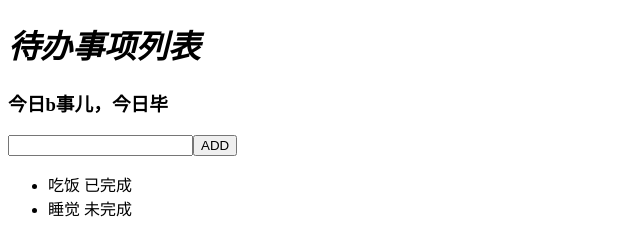
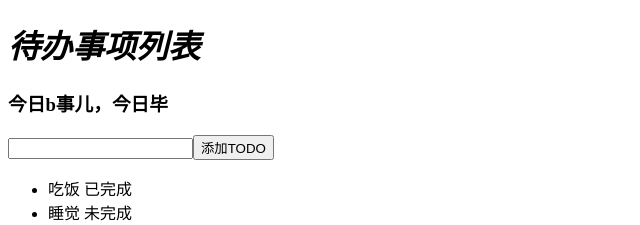
Before and after one commit to lubenweiniubi1/react-learning, a React (Create React App) app: page / in a window 1280 px wide. Shown: the top 225 px of the page, without its empty margins (0-640 px from the left). Built offline with nearby package versions, Linux system fonts and the light colour scheme.

Commit message:
event基础

```diff
--- a/src/App.js
+++ b/src/App.js
@@ -24,6 +24,67 @@ export default class App extends Component {
       ],
     }
   }
+
+  addTodo = (todoTitle) => {
+    console.log(todoTitle)
+    //这是常见的毛病 3不是一个数组，因为push语句返回的数组长度
+    // this.setState({ 报错
+    //   todos: this.state.todos.push({
+    //     id: Math.random(),
+    //     title: todoTitle,
+    //     isCompleted: false,
+    //   }),//这里返回了新的长度！！
+    // })
+
+    if (0) {
+      //这个代码不会出事儿
+      this.setState({
+        todos: this.state.todos.concat({
+          id: Math.random(),
+          title: todoTitle,
+          isCompleted: false,
+        }),
+      })
+      /** array.push
+       * 定义和用法push() 方法可向数组的末尾添加一个或多个元素，
+       * 并返回新的长度。而不是创建一个新的数组。
+       *
+       * array.concat
+       * 定义和用法
+       * concat() 方法用于连接两个或多个数组。
+       * 该方法不会改变现有的数组，而仅仅会返回被连接数组的一个副本。
+       * 参数	描述
+       * arrayX	必需。
+       * 该参数可以是具体的值，也可以是数组对象。可以是任意多个。
+       */
+    }
+    //可也可以用push
+    if (1) {
+      const newTodos1 = [...this.state.todos]
+      console.log(newTodos1)
+      const newTodos = this.state.todos.slice()
+      newTodos.push({
+        id: Math.random(),
+        title: todoTitle,
+        isCompleted: false,
+      })
+      this.setState({
+        todos: newTodos,
+      })
+
+      /**
+       * slice()
+       * 参数	描述
+       * start	可选。规定从何处开始选取。如果是负数，那么它规定从数组尾部开始算起的位置。
+       * 也就是说，-1 指最后一个元素，-2 指倒数第二个元素，以此类推。
+       * end	可选。规定从何处结束选取。该参数是数组片断结束处的数组下标。
+       * 如果没有指定该参数，那么切分的数组包含从 start 到数组结束的所有元素。
+       * 如果这个参数是负数，那么它规定的是从数组尾部开始算起的元素。
+       * 返回一个新的数组，包含从 start 到 end （不包括该元素）的 arrayObject 中的元素。
+       */
+    }
+  }
+
   render() {
     //每个renturn 必须只有一个根元素，这里生成额外的dom
     //如果实在不想要，就使用空标签,有两种用法
@@ -45,7 +106,7 @@ export default class App extends Component {
               {this.state.title} {/*这里会多一传一个children属性*/}
             </i>
           </TodoHeader>
-          <TodoInput btnDetail="ADD" />
+          <TodoInput addTodo={this.addTodo} />
           <TodoList todos={this.state.todos}></TodoList>
           <Like></Like>
         </>
--- a/src/components/Like/index.js
+++ b/src/components/Like/index.js
@@ -23,8 +23,6 @@ export default class Like extends Component {
     //setState 是异步的
     this.setState(
       (prevState, props) => {
-        console.log(prevState, props) //上一次的state
-        console.log("内部的", this.state.isLiked)
         return {
           // isLiked: !this.state.isLiked,
           isLiked: !prevState.isLiked,
@@ -32,10 +30,8 @@ export default class Like extends Component {
       },
       () => {
         //由于setState是异步的，如果想要获取到最新的state，应该在这个回调里面获取
-        console.log(this.state.isLiked)
       }
     )
-    console.log("外部的", this.state.isLiked)
   }
   render() {
     return (
--- a/src/components/TodoHeader/index.js
+++ b/src/components/TodoHeader/index.js
@@ -4,7 +4,6 @@ import PropTypes from "prop-types"
 
 //受控组件，所有状态都是通过props来传递的，自身没有状态
 export default function TodoHeader(props) {
-  console.log(props) //什么都不传 打印 {}
   return (
     <>
       <h1>{props.children}</h1>
--- a/src/components/TodoInput/index.js
+++ b/src/components/TodoInput/index.js
@@ -2,6 +2,14 @@ import React, { Component } from "react"
 import PropTypes from "prop-types"
 
 export default class TodoInput extends Component {
+  constructor() {
+    //只会执行一次
+    super()
+    this.state = {
+      inputValue: "",
+    }
+    this.handleInput2 = this.handleInput2.bind(this) //
+  }
   //类组件可以这样写
   static propTypes = {
     btnDetail: PropTypes.string,
@@ -12,12 +20,31 @@ export default class TodoInput extends Component {
     btnDetail: "添加TODO",
   }
 
+  handleAddClicked = (d) => {
+    this.props.addTodo(this.state.inputValue)
+  }
+
+  handleInputChange = (e) => {
+    console.log(e.currentTarget.value)
+    this.setState({
+      inputValue: e.currentTarget.value,
+    })
+  }
+
+  handleInput2(id) {
+    // console.log(this) //undefined ，需要绑定
+    console.log(id) //1234
+  }
+
   render() {
-
     return (
       <div>
-        <input type="text" />
-        <button>{this.props.btnDetail}</button>
+        <input
+          value={this.state.inputValue}
+          type="text"
+          onChange={this.handleInputChange}
+        />
+        <button onClick={this.handleAddClicked}>{this.props.btnDetail}</button>
       </div>
     )
   }
--- a/src/components/TodoList/TodoItem.js
+++ b/src/components/TodoList/TodoItem.js
@@ -2,7 +2,6 @@ import React, { Component } from "react"
 
 export default class TodoItem extends Component {
   render() {
-    console.log(this.props)
     return (
       <li>
         {this.props.title} {this.props.isCompleted ? "已完成" : "未完成"}
--- a/src/components/TodoList/index.js
+++ b/src/components/TodoList/index.js
@@ -2,7 +2,7 @@ import React, { Component } from "react"
 import TodoItem from "./TodoItem"
 export default class TodoList extends Component {
   render() {
-
+    // console.log(this.props.todos)//3 ？？？
     return (
       <ul>
         {this.props.todos.map((todo) => {
```
Also changed, not shown: 1 other file (tests, documents, lock files or other folders).
